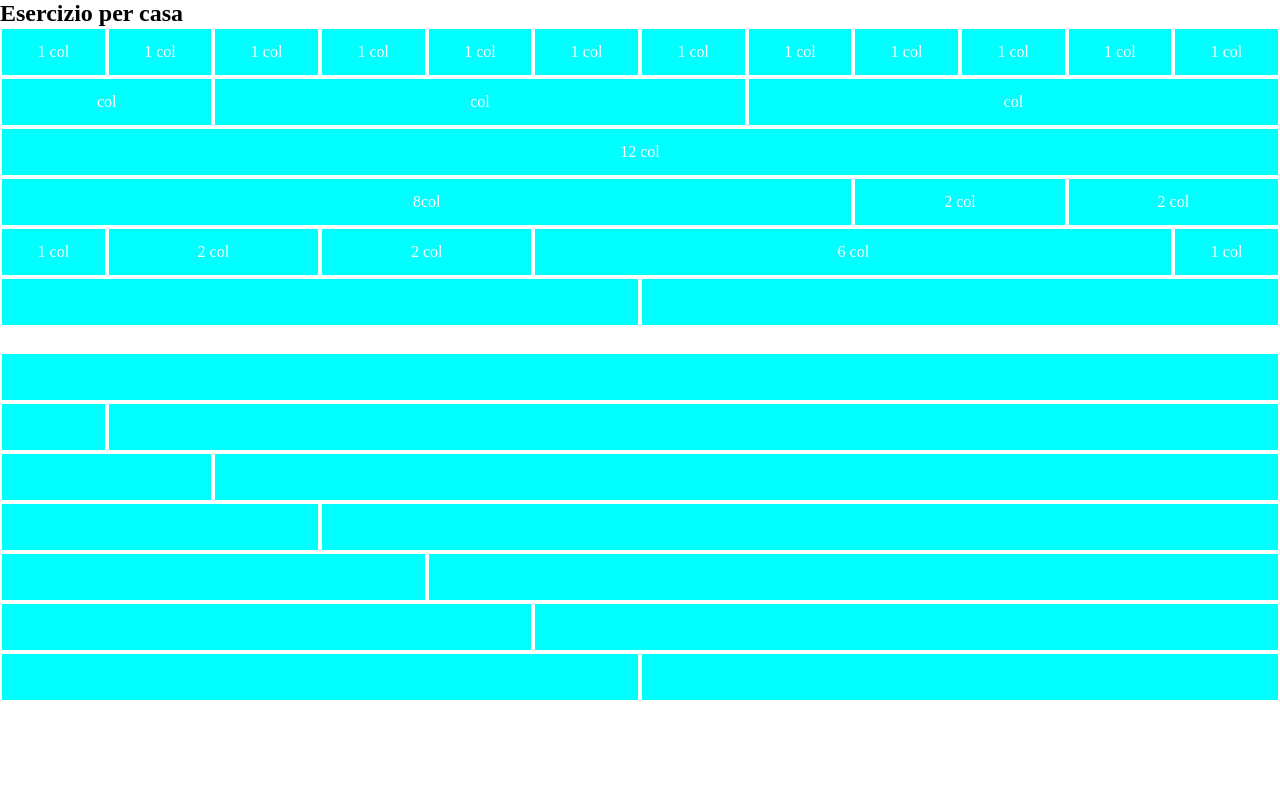
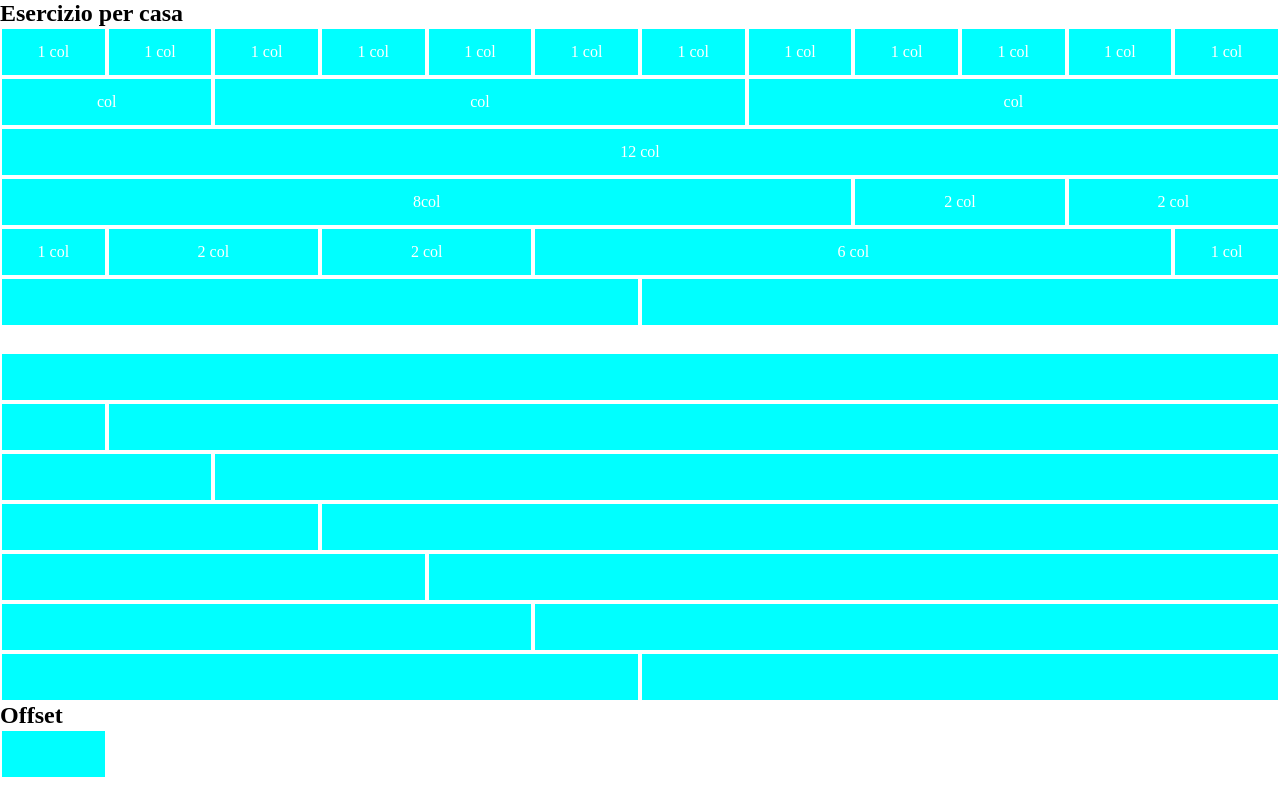
Before and after one commit to capdavide278/html-css-12bool, a plain HTML site: page index.html in a window 1280 px wide. Drawn offline with Linux system fonts and the light colour scheme.

Commit message:
inizio partte sottostante

```diff
--- a/index.html
+++ b/index.html
@@ -155,6 +155,15 @@
             <div class="col-6"></div>
             <div class="col-6"></div>
         </div>
+
+        <!-- parte inferiore -->
+        <div class="row">
+            <h2>Offset</h2>
+        </div>
+
+        <div class="row">
+            <div class="col-1"></div>
+        </div>
     </div>
 </body>
 </html>
```
